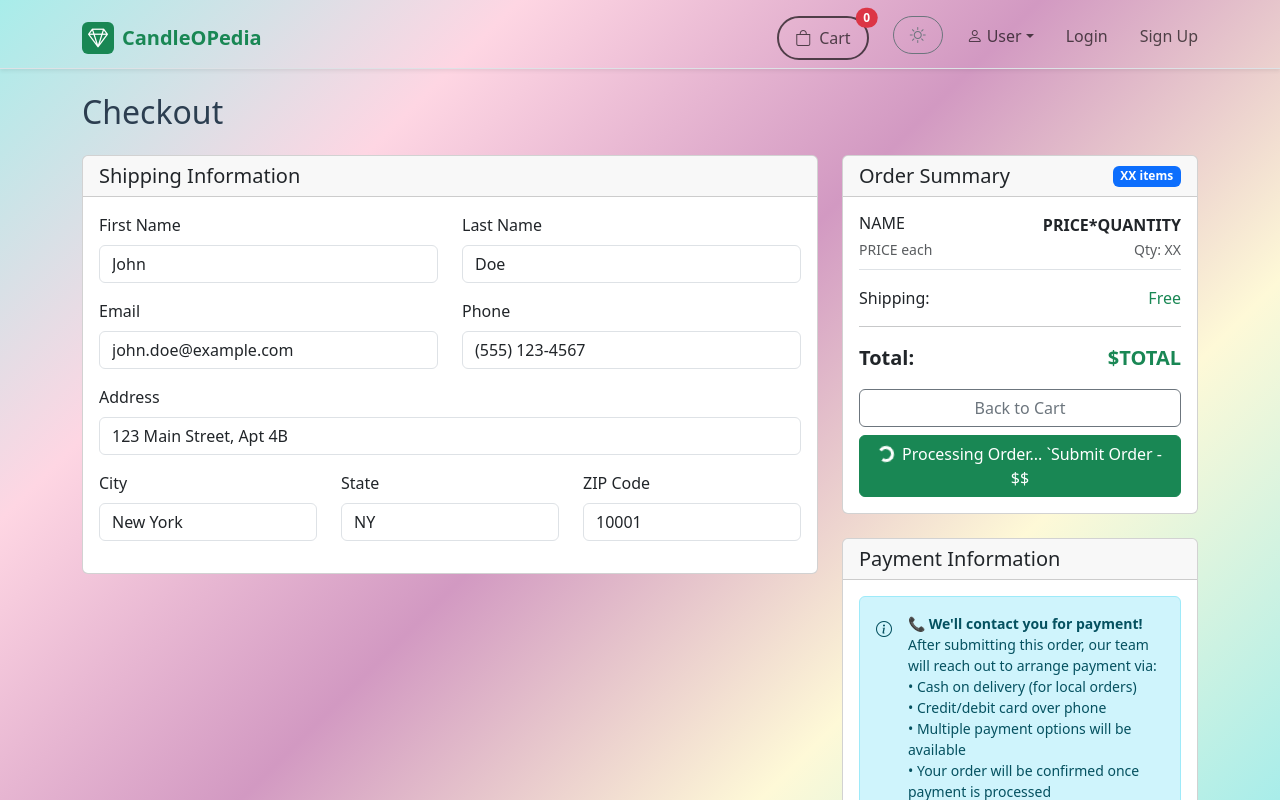
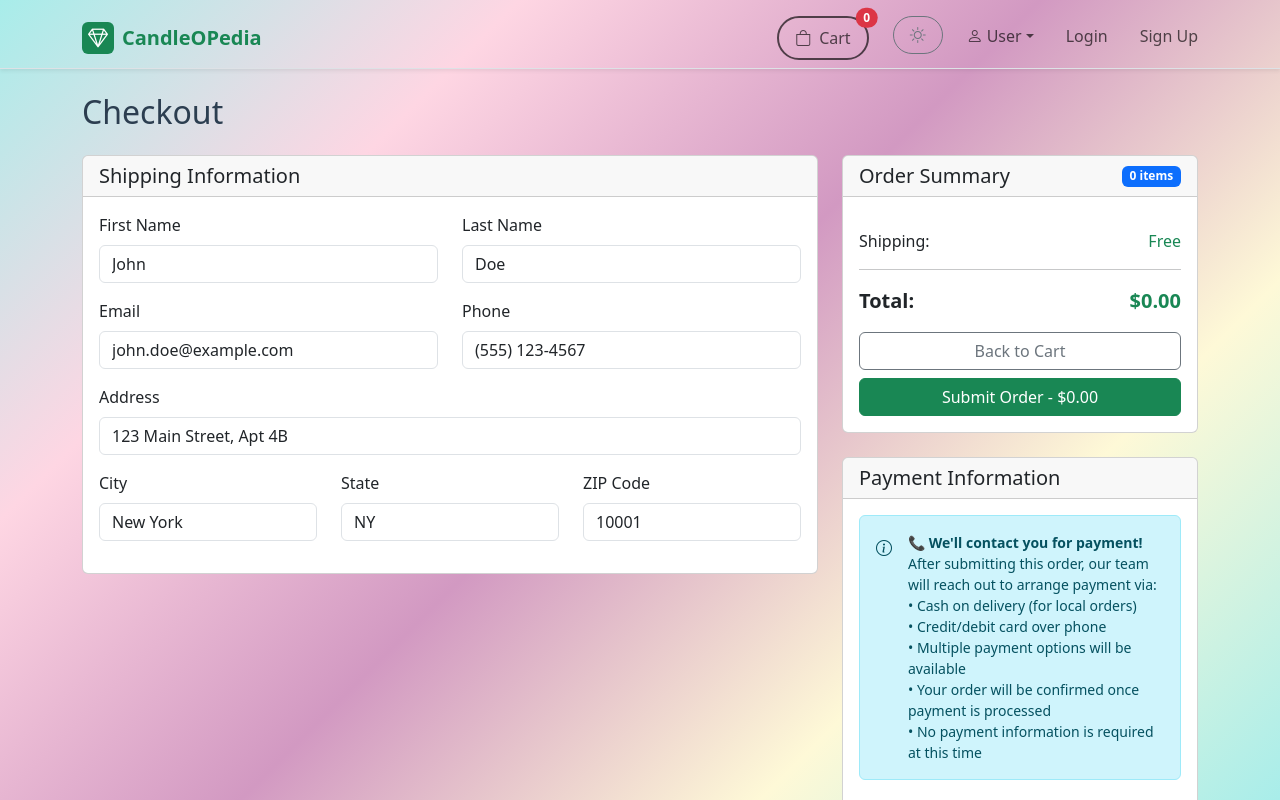
Before and after one commit to bhrugen/8-CandleOPedia, a React (Vite) app in the folder candleopedia/: page /checkout in a window 1280 px wide. Shown: the top 800 px of the page. Built offline with nearby package versions, Linux system fonts and the light colour scheme.

Commit message:
Section 16 - Checkout UI

```diff
--- a/candleopedia/src/pages/shop/Checkout.jsx
+++ b/candleopedia/src/pages/shop/Checkout.jsx
@@ -1,9 +1,46 @@
+import { useSelector, useDispatch } from "react-redux";
+import { useState } from "react";
+import { useNavigate } from "react-router-dom";
+import { Link } from "react-router-dom";
+import { ROUTES } from "../../utility/constants";
+
 function Checkout() {
+  const [isLoading, setIsLoading] = useState(false);
+  const navigate = useNavigate();
+  const { items, totalQuantity, totalAmount } = useSelector(
+    (state) => state.cart
+  );
+
+  const handleOrderSubmit = (e) => {
+    e.preventDefault();
+    setIsLoading(true);
+    const formData = new FormData(e.target);
+
+    try {
+      const shippingInfo = {
+        firstName: formData.get("firstName"),
+        lastName: formData.get("lastName"),
+        email: formData.get("email"),
+        phone: formData.get("phone"),
+        address: formData.get("address"),
+        city: formData.get("city"),
+        state: formData.get("state"),
+        zipCode: formData.get("zipCode"),
+      };
+
+      //place order
+    } catch (error) {
+      console.error("Order submission error:", error);
+    } finally {
+      setIsLoading(false);
+    }
+  };
+
   return (
     <div className="container py-4">
       <h2 className="mb-4">Checkout</h2>
 
-      <form>
+      <form onSubmit={handleOrderSubmit}>
         <div className="row">
           <div className="col-lg-8">
             <div className="card mb-4">
@@ -122,20 +159,31 @@ function Checkout() {
             <div className="card">
               <div className="card-header d-flex justify-content-between align-items-center">
                 <h5 className="mb-0">Order Summary</h5>
-                <span className="badge bg-primary">XX items</span>
+                <span className="badge bg-primary">{totalQuantity} items</span>
               </div>
               <div className="card-body">
                 <div className="mb-3">
-                  <div className="d-flex justify-content-between align-items-center mb-3 pb-2 border-bottom">
+                  {items.map((item) => (
+                    <div
+                      key={item.id}
+                      className="d-flex justify-content-between align-items-center mb-3 pb-2 border-bottom"
+                    >
                       <div className="flex-grow-1">
-                      <h6 className="mb-1">NAME</h6>
-                      <small className="text-muted">PRICE each</small>
+                        <h6 className="mb-1">{item.name}</h6>
+                        <small className="text-muted">
+                          ${item.price.toFixed(2)} each
+                        </small>
                       </div>
                       <div className="text-end">
-                      <div className="fw-bold">PRICE*QUANTITY</div>
-                      <small className="text-muted">Qty: XX</small>
+                        <div className="fw-bold">
+                          ${(item.price * item.quantity).toFixed(2)}
+                        </div>
+                        <small className="text-muted">
+                          Qty: {item.quantity}
+                        </small>
                       </div>
                     </div>
+                  ))}
                 </div>
 
                 <div className="pricing-breakdown">
@@ -147,20 +195,36 @@ function Checkout() {
                   <hr />
                   <div className="d-flex justify-content-between mb-3">
                     <strong className="fs-5">Total:</strong>
-                    <strong className="fs-5 text-success">$TOTAL</strong>
+                    <strong className="fs-5 text-success">
+                      ${totalAmount.toFixed(2)}
+                    </strong>
                   </div>
                 </div>
                 <div className="d-grid gap-2">
-                  <button type="button" className="btn btn-outline-secondary">
+                  <button
+                    type="button"
+                    onClick={() => navigate(ROUTES.CART)}
+                    className="btn btn-outline-secondary"
+                  >
                     Back to Cart
                   </button>
-                  <button type="submit" className="btn btn-success">
+                  <button
+                    type="submit"
+                    className="btn btn-success"
+                    disabled={isLoading}
+                  >
+                    {isLoading ? (
+                      <>
                         <span
                           className="spinner-border spinner-border-sm me-2"
                           role="status"
                           aria-hidden="true"
                         ></span>
-                    Processing Order... `Submit Order - $$
+                        Processing Order...{" "}
+                      </>
+                    ) : (
+                      `Submit Order - $${totalAmount.toFixed(2)}`
+                    )}
                   </button>
                 </div>
               </div>
```
Lines whose indentation alone changed are shown as unchanged.
